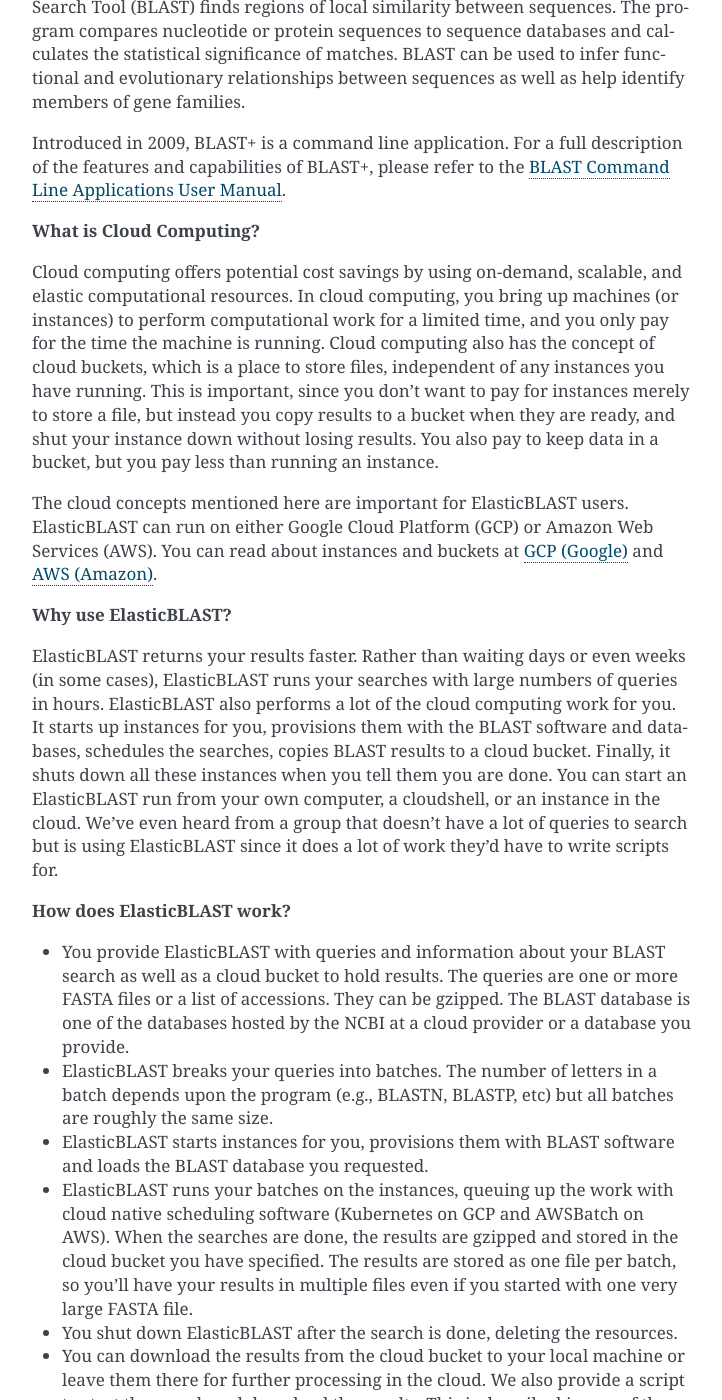
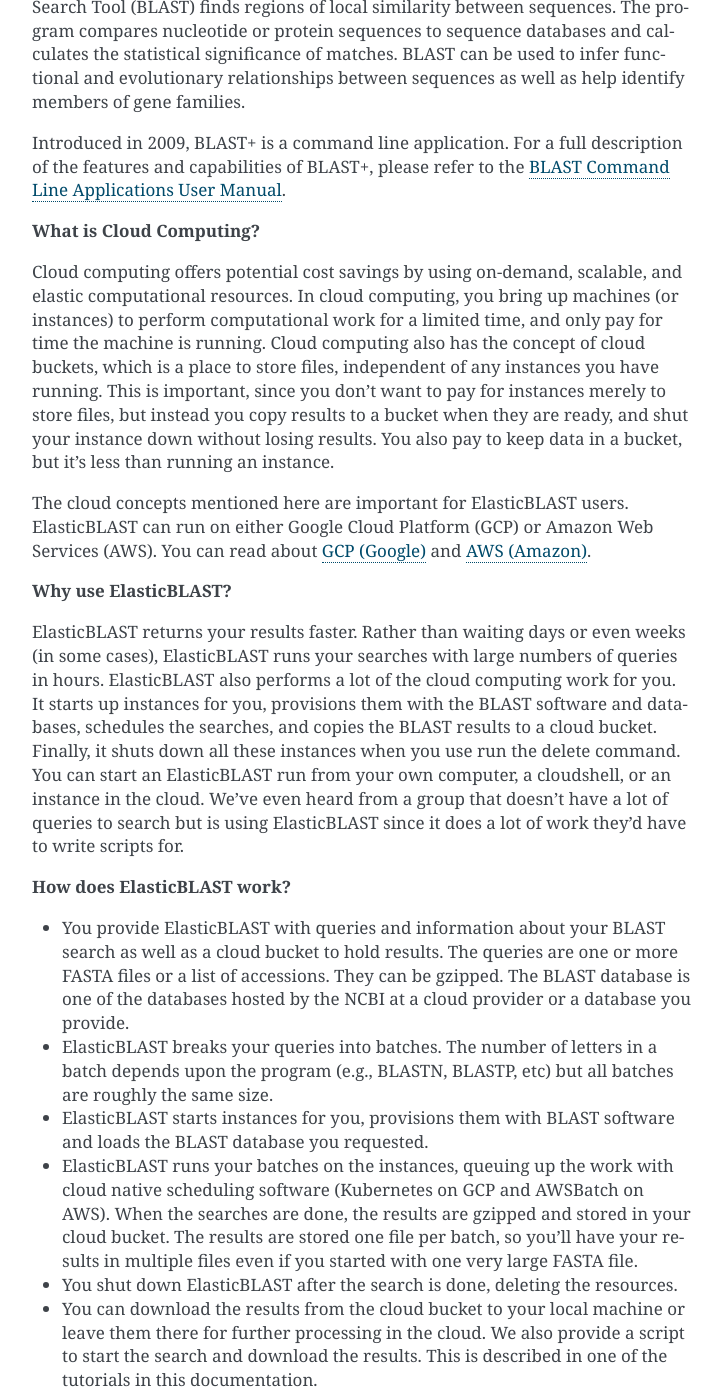
Before and after one commit to ncbi/elastic-blast-docs, a Sphinx documentation site: the page built from docs/source/overview.rst, in a window 1280 px wide and 1400 px high, scrolled down 433 px. Shown: the whole window, without its empty margins (388-1110 px from the left). Built offline with Sphinx 7.4.7, drawn with Linux system fonts in a browser that asks for light colours.

Commit message:
New text

```diff
--- a/docs/source/overview.rst
+++ b/docs/source/overview.rst
@@ -37,20 +37,19 @@
 
 Cloud computing offers potential cost savings by using on-demand, scalable, and elastic computational resources.
 In cloud computing, you bring up machines (or instances) to perform computational work for a limited time,
-and you only pay for the time the machine is running.  Cloud computing also has the concept of cloud buckets, which
-is a place to store files, independent of any instances you have running.  This is important, since you don't want to pay for instances merely to store a file, but instead you copy results to a
-bucket when they are ready, and shut your instance down without losing results.  You also pay to keep data in a bucket, but you
-pay less than running an instance.
+and only pay for time the machine is running.  Cloud computing also has the concept of cloud buckets, which
+is a place to store files, independent of any instances you have running.  This is important, since you don't want to pay for instances merely to store files, but instead you copy results to a
+bucket when they are ready, and shut your instance down without losing results.  You also pay to keep data in a bucket, but it's less than running an instance.
 
-The cloud concepts mentioned here are important for ElasticBLAST users.  ElasticBLAST can run on either Google Cloud Platform (GCP) or Amazon Web Services (AWS).  You can read about instances and buckets at `GCP (Google) <https://cloud.google.com/docs/overview/>`_ and `AWS (Amazon) <https://aws.amazon.com/what-is-aws/?nc1=f_cc/>`_.
+The cloud concepts mentioned here are important for ElasticBLAST users.  ElasticBLAST can run on either Google Cloud Platform (GCP) or Amazon Web Services (AWS).  You can read about `GCP (Google) <https://cloud.google.com/docs/overview/>`_ and `AWS (Amazon) <https://aws.amazon.com/what-is-aws/?nc1=f_cc/>`_.
 
 **Why use ElasticBLAST?**
 
 ElasticBLAST returns your results faster.  Rather than waiting days or even
 weeks (in some cases), ElasticBLAST runs your searches with large numbers of queries in hours.
 ElasticBLAST also performs a lot of the cloud computing work for you.  It starts up instances for you, provisions
-them with the BLAST software and databases, schedules the searches, copies BLAST results to a cloud bucket.
-Finally, it shuts down all these instances when you tell them you are done.  You can start an ElasticBLAST run from
+them with the BLAST software and databases, schedules the searches, and copies the BLAST results to a cloud bucket.
+Finally, it shuts down all these instances when you use run the delete command.  You can start an ElasticBLAST run from
 your own computer, a cloudshell, or an instance in the cloud.  We've even heard from a group that doesn't have a lot of
 queries to search but is using ElasticBLAST since it does a lot of work they'd have to write scripts for.
 
@@ -62,7 +61,7 @@
 
 * ElasticBLAST starts instances for you, provisions them with BLAST software and loads the BLAST database you requested.
 
-* ElasticBLAST runs your batches on the instances, queuing up the work with cloud native scheduling software (Kubernetes on GCP and AWSBatch on AWS).  When the searches are done, the results are gzipped and stored in the cloud bucket you have specified.  The results are stored as one file per batch, so you'll have your results in multiple files even if you started with one very large FASTA file.
+* ElasticBLAST runs your batches on the instances, queuing up the work with cloud native scheduling software (Kubernetes on GCP and AWSBatch on AWS).  When the searches are done, the results are gzipped and stored in your cloud bucket.  The results are stored one file per batch, so you'll have your results in multiple files even if you started with one very large FASTA file.
 
 * You shut down ElasticBLAST after the search is done, deleting the resources.
 
```
